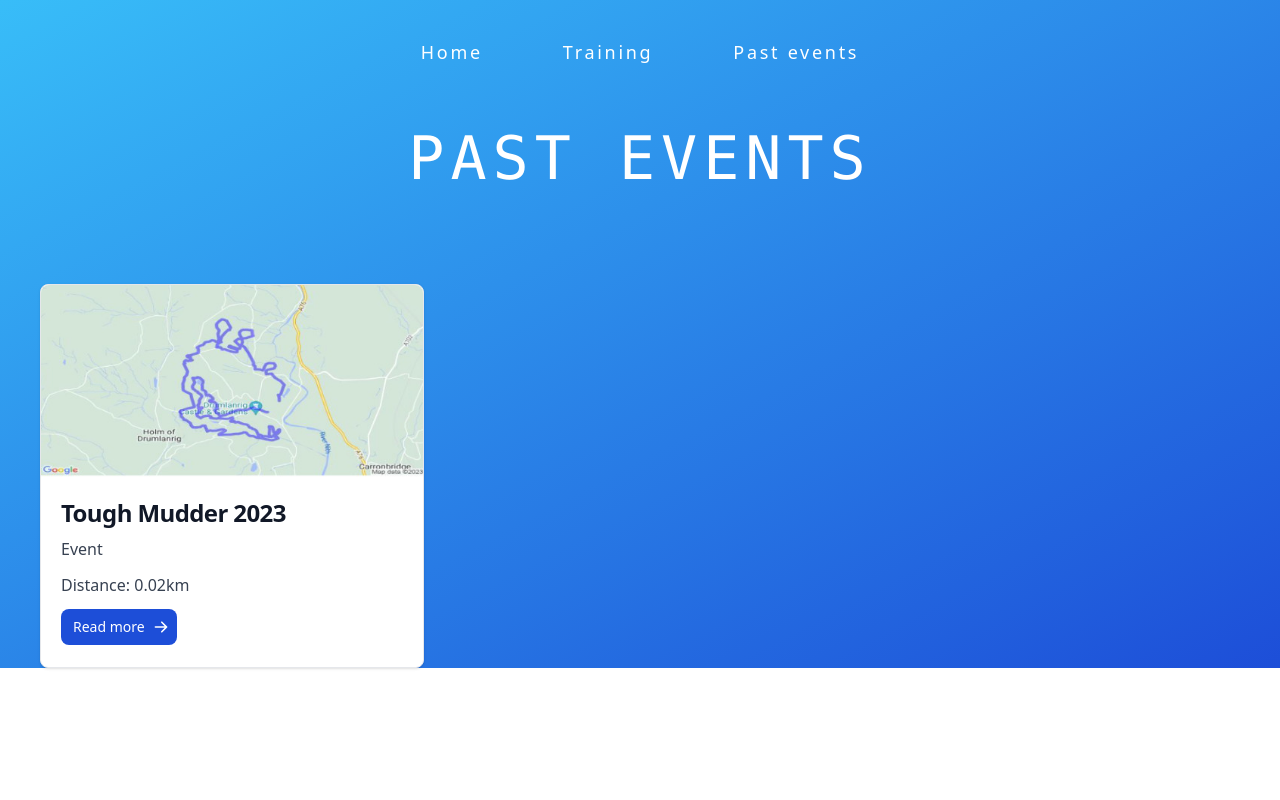
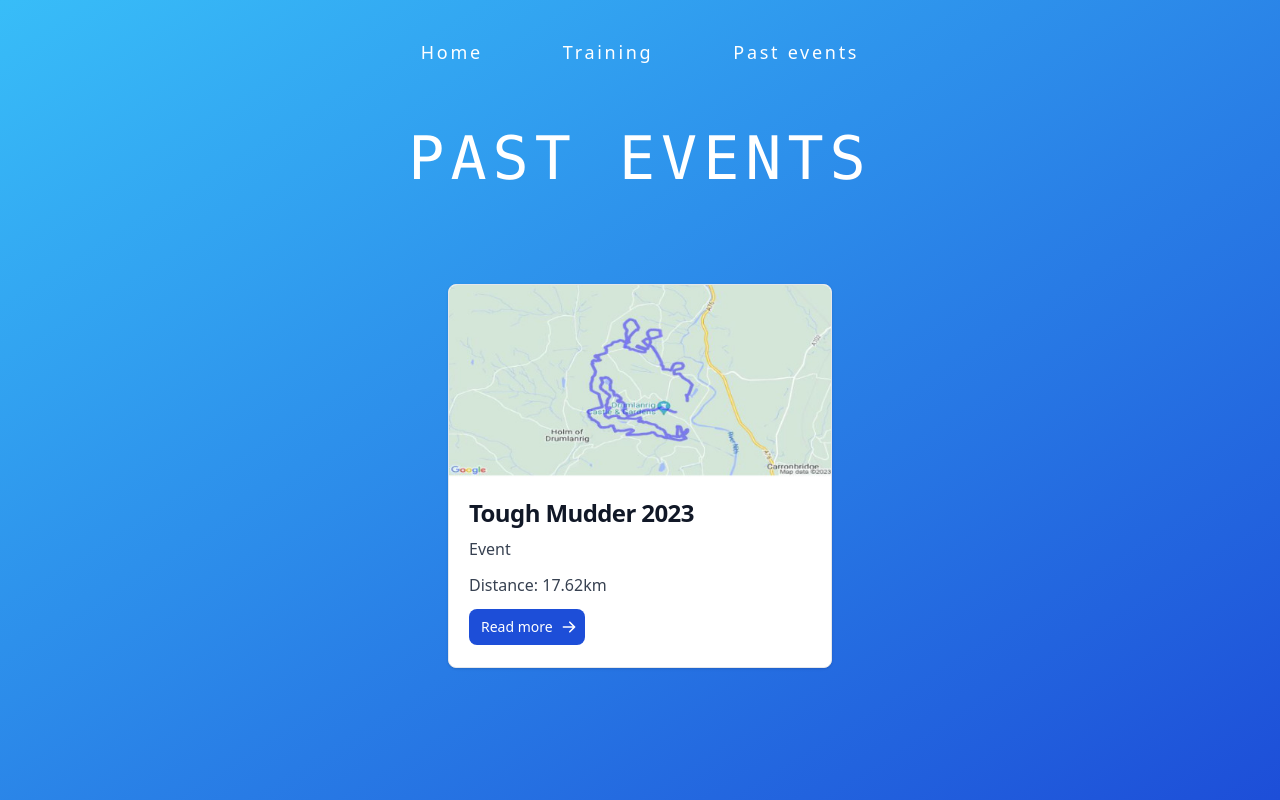
Before and after one commit to callumbuttery/marathon-tracker, a React (Vite) app: page /past-events in a window 1280 px wide. Built offline with nearby package versions, Linux system fonts and the light colour scheme.

Commit message:
Style: displaying map on past events

```diff
--- a/src/components/sections/StravaCard.tsx
+++ b/src/components/sections/StravaCard.tsx
@@ -25,7 +25,7 @@
 
 
     return (
-        <div className="w-96 ml-10 mt-24 drop-shadow-4xl hover:scale-110 hover:duration-300">
+        <div className="w-96 mx-10 mt-24 drop-shadow-4xl hover:scale-110 hover:duration-300">
             <div className="h-96 max-w-sm bg-white border border-gray-200 rounded-lg shadow dark:bg-gray-800 dark:border-gray-700">
                 <a href="#">
                     {
--- a/src/pages/PastEvents.tsx
+++ b/src/pages/PastEvents.tsx
@@ -7,16 +7,18 @@
 
     const dataObj = {
         name: 'Tough Mudder 2023',
-        distance: 17.62,
+        //will be divided into km
+        distance: 17620,
         type: 'Event',
     }
 
     return (
-        <div>
-            <div className="h-max bg-gradient-to-tl from-blue-700 to-sky-400 pt-32">
-                <h1 className="text-6xl flex justify-center text-white font-mono tracking-widest">PAST EVENTS</h1>
-
-                <StravaCard obj={dataObj}/>
+        <div className="h-screen bg-gradient-to-tl from-blue-700 to-sky-400 pt-32">
+            <div className='flex justify-center'>
+                <h1 className="text-6xl text-white font-mono tracking-widest">PAST EVENTS</h1>
+            </div>
+            <div className='flex justify-center'>
+                <StravaCard obj={dataObj} />
             </div>
         </div>
     )
```
